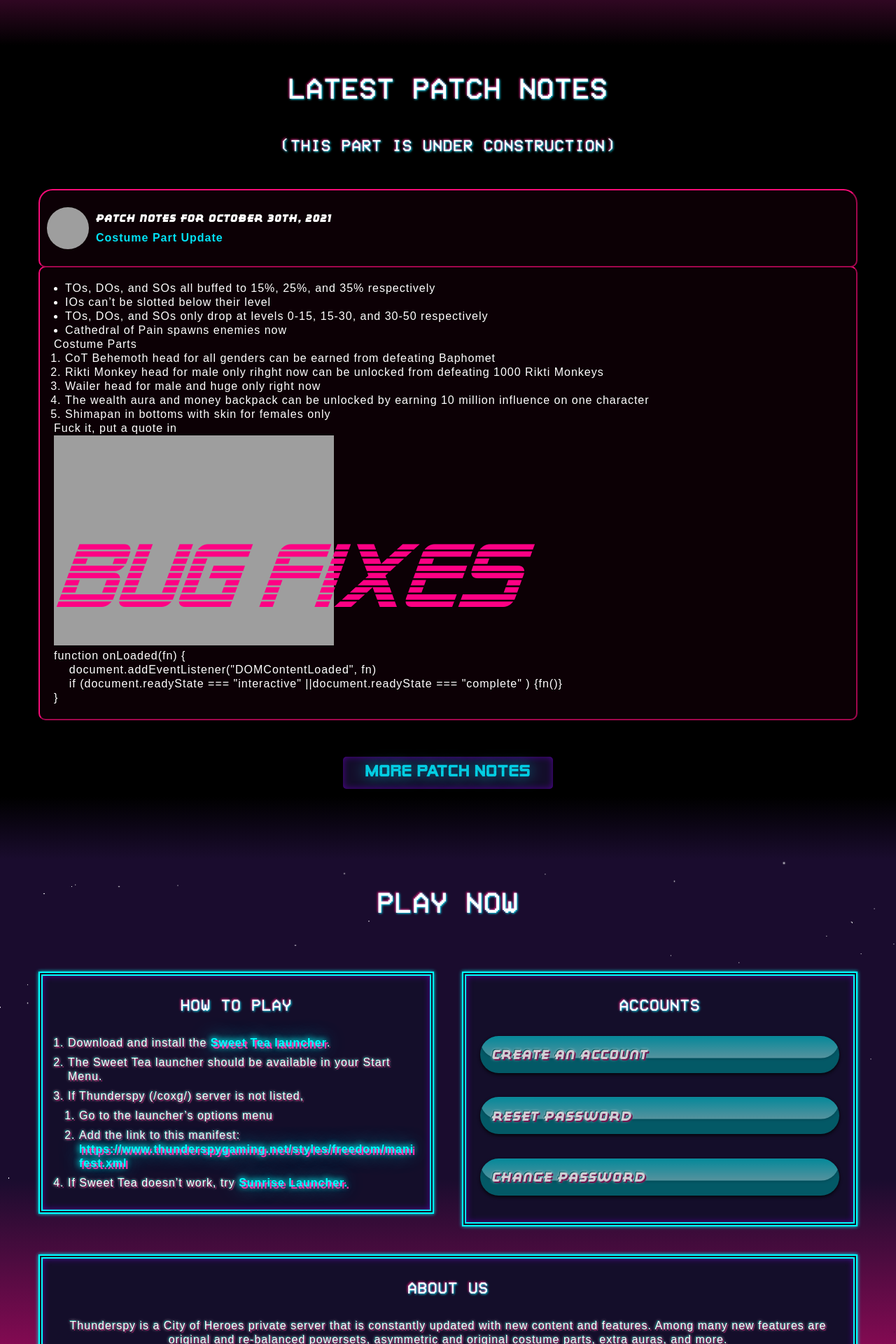
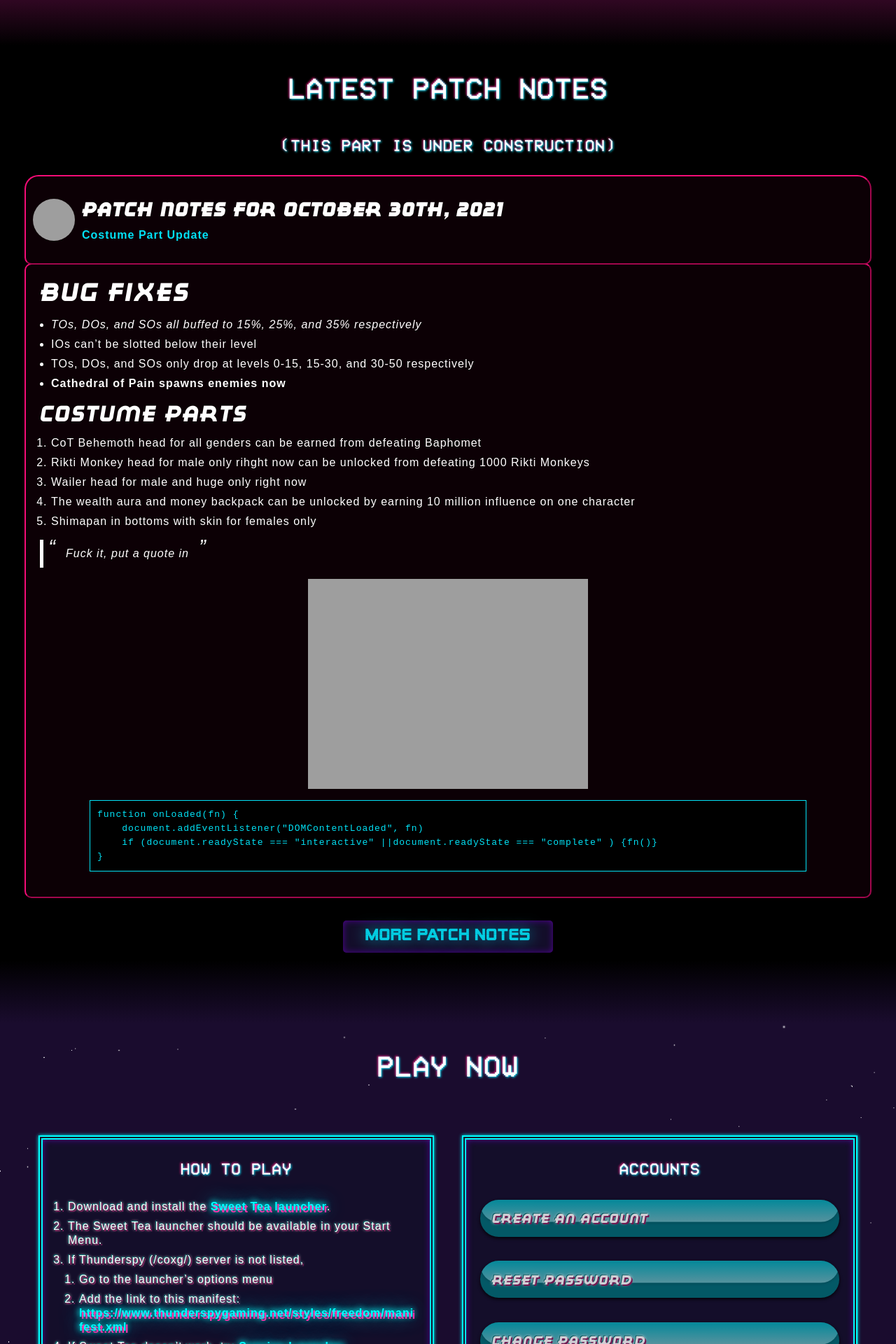
Before and after one commit to crekulon/tspy, a Jekyll site: the page built from index.md, in a window 1280 px wide. Shown: the part 1825-3745 px from the top of the page at 70% size. Built offline with Jekyll 4.4.1, drawn with Linux system fonts in a browser that asks for light colours; nearby versions of some CDN libraries.

Commit message:
markdown improvements for patch notes

```diff
--- a/_layouts/home.html
+++ b/_layouts/home.html
@@ -81,7 +81,8 @@
 				</a>
 
 				<div class="patchbody">
-					{{ notes.content }}
+					{{ notes.content | replace: "h5", "h6" | replace: "h4", "h5"| replace: "h3", "h4"| replace: "h2", "h3"| replace: "h1", "h2" }}
+					{% comment %} this probably seems like a really strange replace, I just don't want another H1 to mess up da SEO {% endcomment %}
 				</div>
 			</div>
 
@@ -141,7 +142,7 @@
 				<h3 class="motto">About Us</h3>
 				{{ site.data.aboutus.main | markdownify}}
 				<div class="support">
-					{{ site.data.aboutus.support | markdownify}}
+					{{ site.data.aboutus.support | markdownify }}
 				</div>
 			</div>
 		</div>
--- a/admin/config.yml
+++ b/admin/config.yml
@@ -5,6 +5,8 @@
   site_domain: nervous-einstein-3d330a.netlify.com
 
 media_folder: "img/uploads"
+site_url: https://crekulon.github.io/tspy/
+show_preview_links: false
 
 collections:
   - name: "patchnotes"
--- a/coxg.css
+++ b/coxg.css
@@ -10,6 +10,10 @@
 body {
     background: #000000;
     color: white
+}
+
+img {
+    max-width: 100%;
 }
 
 a {
@@ -119,7 +123,7 @@
     z-index: -2;
 }
 
-h1, .h1 {
+#splash h1, #splash .h1 {
     color: #ff0084;
     font-size: 10vw;
     z-index: 10;
@@ -132,7 +136,7 @@
     align-items: center;
 }
 
-h1::after, .h1::after {
+#splash h1::after, #splash .h1::after {
     content: attr(t);
     position: absolute;
     transform: translate(-0.05em, -0.05em);
@@ -915,7 +919,6 @@
 
 .patchbox {
     flex-basis: 100%;
-    margin: 20px;
 }
 
 .patchbox > * {
@@ -967,7 +970,8 @@
     font-family: "Paragon City";
     font-style: italic;
     color: white;
-    font-size: 0.8em;
+    font-size: 1.5em;
+    line-height: 1.5em;
 }
 
 .patchtitle h4 {
@@ -975,3 +979,61 @@
     color: #02e2f6;
     font-weight: 600;
 }
+
+.patchbody > * {
+    line-height: 1.25em;
+    margin-bottom: 1em;
+}
+
+/* patch typography */
+.patchbody h2, .patchbody h3, .patchbody h4, .patchbody h5, .patchbody h6 {
+    font-family: "Paragon City";
+    font-style: italic;
+    margin-bottom: 0.5em;
+}
+
+.patchbody li { margin-bottom: 0.5em; }
+.patchbody h2 { font-size: 2em; }
+.patchbody h3 { font-size: 1.75em; }
+.patchbody h4 { font-size: 1.5em; }
+.patchbody h5 { font-size: 1.25em; }
+.patchbody h6 { font-size: 1em; }
+.patchbody em { font-style: italic; }
+.patchbody strong { font-weight: 600; }
+.patchbody img { margin: auto; display: block; }
+
+
+.patchbody blockquote {
+    position: relative;
+    display: inline-block;
+    font-style: italic;
+    border-left: 5px solid;
+    padding-left: 1em;
+    padding: 10px 2em;
+}
+
+.patchbody blockquote::after, blockquote::before {
+    content: '“';
+    position: absolute;
+    top: 0;
+    left: 0.25em;
+    font-size: calc(1em + 1vw);
+}
+
+.patchbody blockquote::after {
+    content: '”';
+    right: 0.25em;
+    left: unset;
+}
+
+.patchbody code {
+    font-family: monospace;
+    background: black;
+    display: block;
+    padding: 10px;
+    color: #02e2f6;
+    border: 1px solid;
+    max-width: 80vw;
+    overflow-x: scroll;
+    margin: auto;
+}
```
